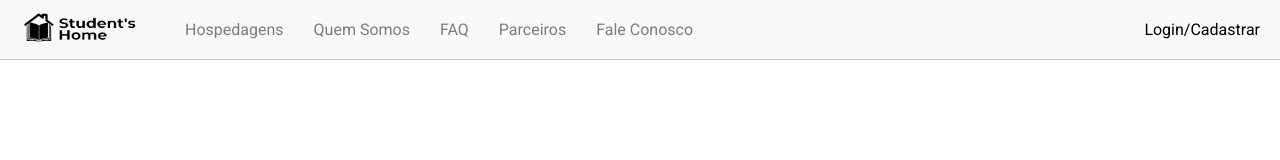
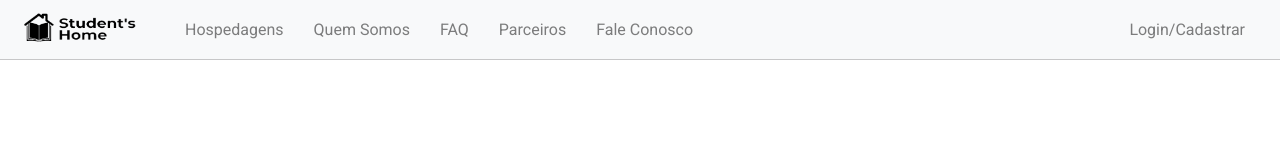
Before and after one commit to HenriqueeLoopes/studentshome, a React (Create React App) app: page / in a window 1280 px wide. Shown: the top 160 px of the page. Built offline with nearby package versions, Linux system fonts and the light colour scheme.

Commit message:
header/footer minimal layout corrections

```diff
--- a/src/components/Footer/index.tsx
+++ b/src/components/Footer/index.tsx
@@ -5,9 +5,9 @@ import "./styles.css";
 
 import logoImg from "../../assets/images/logo.png";
 
-import instagramIcon from '../../assets/instagram-icon.svg';
 import facebookIcon from '../../assets/facebook-icon.svg';
 import twitterIcon from '../../assets/twitter-icon.svg';
+import instagramIcon from '../../assets/instagram-icon.svg';
 
 export default function Footer() {
   return (
--- a/src/components/Header/index.tsx
+++ b/src/components/Header/index.tsx
@@ -19,7 +19,9 @@ export default function Header() {
             <Link to="/contact">Fale Conosco</Link>
         </div>
       </div>
-      <div className="right-container">Login/Cadastrar</div>
+      <div className="right-container">
+        <Link to="/login">Login/Cadastrar</Link>
+      </div>
     </header>
   );
 }
--- a/src/components/Header/styles.css
+++ b/src/components/Header/styles.css
@@ -50,3 +50,18 @@ header .itens-container a:hover {
 header .itens-container a:active {
   color: #000;
 }
+
+header .right-container a {
+  padding: 1rem 1.5rem;
+  border-radius: 0.5rem;
+  transition: background-color ease-in-out 0.2s;
+}
+
+header .right-container a:hover {
+  color: rgba(0, 0, 0, 0.7);
+  background-color: #e2e6ea;
+}
+
+header .right-container a:active {
+  color: #000;
+}
```
Also changed, not shown: src/assets/instagram-icon-old.svg (added), src/assets/instagram-icon.svg.
